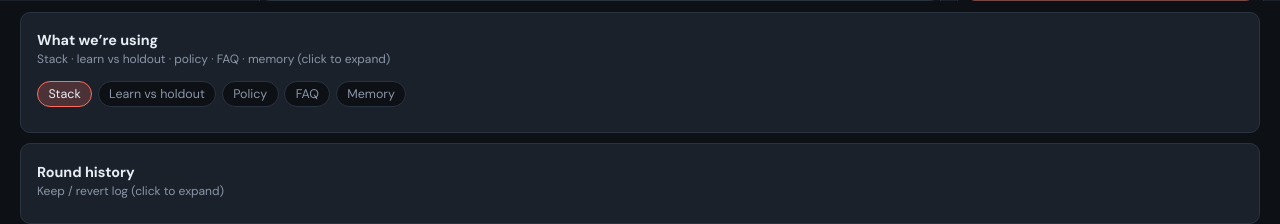
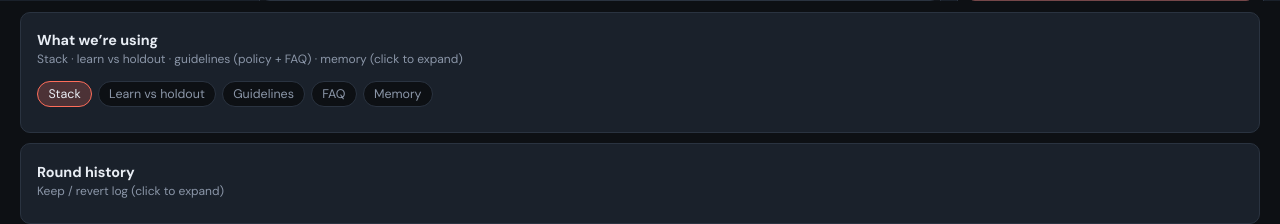
Before and after one commit to manasv20/self-improving-ai-agent-workshop, a Flask app: template parcelco/templates/dashboard.html in a window 1280 px wide, after a click that opens the changed part. Shown: the part 806-1030 px from the top of the page. Run offline with Flask 3, Linux system fonts and the light colour scheme; the template is opened without the code that fills it, so the values that code supplies are empty.

Commit message:
Label guidelines clearly in the knowledge panel.
Show policy.md / FAQ paths so demo viewers can find the frozen RAG ground truth.

Co-authored-by: Cursor <cursoragent@cursor.com>

```diff
--- a/parcelco/templates/dashboard.html
+++ b/parcelco/templates/dashboard.html
@@ -231,21 +231,27 @@
   <details class="card knowledge-card" id="knowledge-card">
     <summary class="knowledge-summary">
       <strong>What we’re using</strong>
-      <span>Stack · learn vs holdout · policy · FAQ · memory (click to expand)</span>
+      <span>Stack · learn vs holdout · guidelines (policy + FAQ) · memory (click to expand)</span>
     </summary>
     <div class="knowledge-head">
       <div class="knowledge-tabs" role="tablist">
         <button type="button" class="ktab active" data-ktab="stack">Stack</button>
         <button type="button" class="ktab" data-ktab="splits">Learn vs holdout</button>
-        <button type="button" class="ktab" data-ktab="policy">Policy</button>
+        <button type="button" class="ktab" data-ktab="policy">Guidelines</button>
         <button type="button" class="ktab" data-ktab="faq">FAQ</button>
         <button type="button" class="ktab" data-ktab="memory">Memory</button>
       </div>
     </div>
     <div id="ktab-stack" class="ktab-panel active"><ul id="stack-list" class="stack-list"></ul></div>
     <div id="ktab-splits" class="ktab-panel"><div id="splits-box" class="splits-box"></div></div>
-    <div id="ktab-policy" class="ktab-panel"><pre id="policy-text" class="doc-pre">Loading…</pre></div>
-    <div id="ktab-faq" class="ktab-panel"><div id="faq-list" class="faq-list"></div></div>
+    <div id="ktab-policy" class="ktab-panel">
+      <p class="muted path-hint">Frozen RAG ground truth — <code>parcelco/data/policy.md</code> (not updated by Reflect)</p>
+      <pre id="policy-text" class="doc-pre">Loading…</pre>
+    </div>
+    <div id="ktab-faq" class="ktab-panel">
+      <p class="muted path-hint">Frozen FAQ corpus — <code>parcelco/data/faq/*.md</code></p>
+      <div id="faq-list" class="faq-list"></div>
+    </div>
     <div id="ktab-memory" class="ktab-panel">
       <h3>System prompt</h3>
       <pre id="prompt-text" class="doc-pre"></pre>
```
